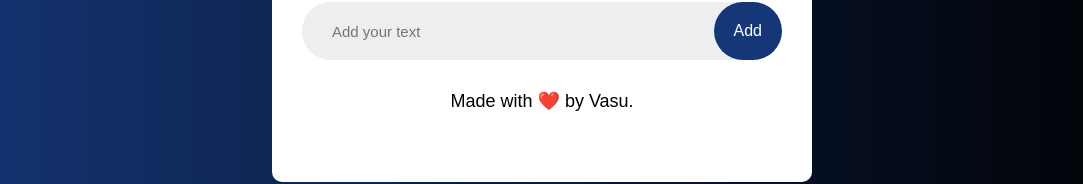
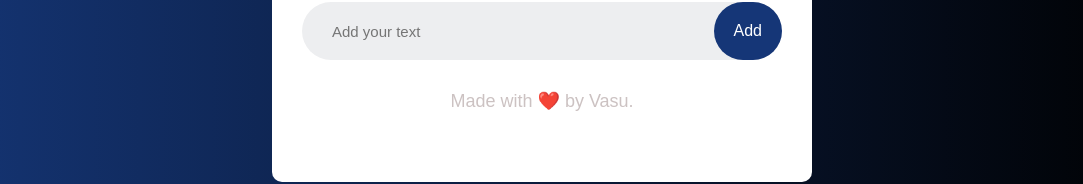
Before and after one commit to BotVasu/Todo-List-App, a plain HTML site: page index.html in a window 1280 px wide. Shown: the part 196-380 px from the top of the page, without its empty margins (98-1181 px from the left). Drawn offline with Linux system fonts and the light colour scheme.

Commit message:
Update styles.css

```diff
--- a/styles.css
+++ b/styles.css
@@ -124,4 +124,5 @@ ul li span:hover{
     font-size: 18px;
     text-align: center;
     margin-top: 30px;
+    color: #ccc2c2;
 }
```
